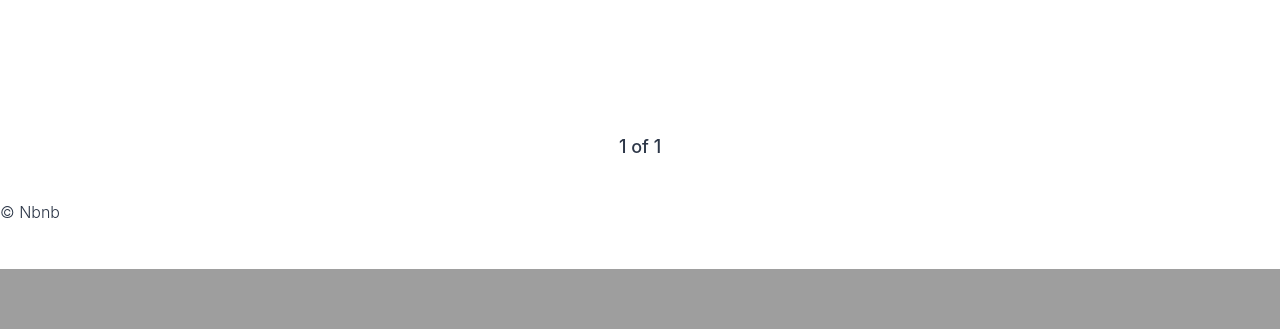
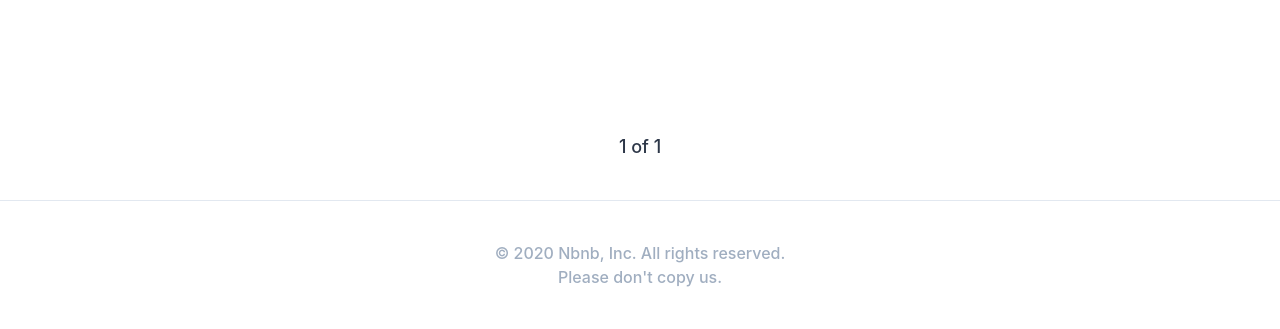
Before and after one commit to krystal3l/airbnb-clone, a Django app: page / in a window 1280 px wide; the page is wider, and only the part inside the window is pictured. Shown: the part 531-860 px from the top of that part. Before the commit the page ends 800 px from the top of that part, so only its background shows below. Run offline with Django 3.2, Linux system fonts and the light colour scheme; data that the repository does not hold is empty; some libraries are stand-ins or nearby versions.

Commit message:
Make it all beautiful(footer)

```diff
--- a/templates/partials/footer.html
+++ b/templates/partials/footer.html
@@ -1,3 +1,3 @@
- <footer>
-    &copy; Nbnb
+ <footer class="container mx-auto text-center py-10 border-t font-medium text-gray-500">
+    &copy; 2020 Nbnb, Inc. All rights reserved. <br>Please don't copy us.
  </footer>
```
